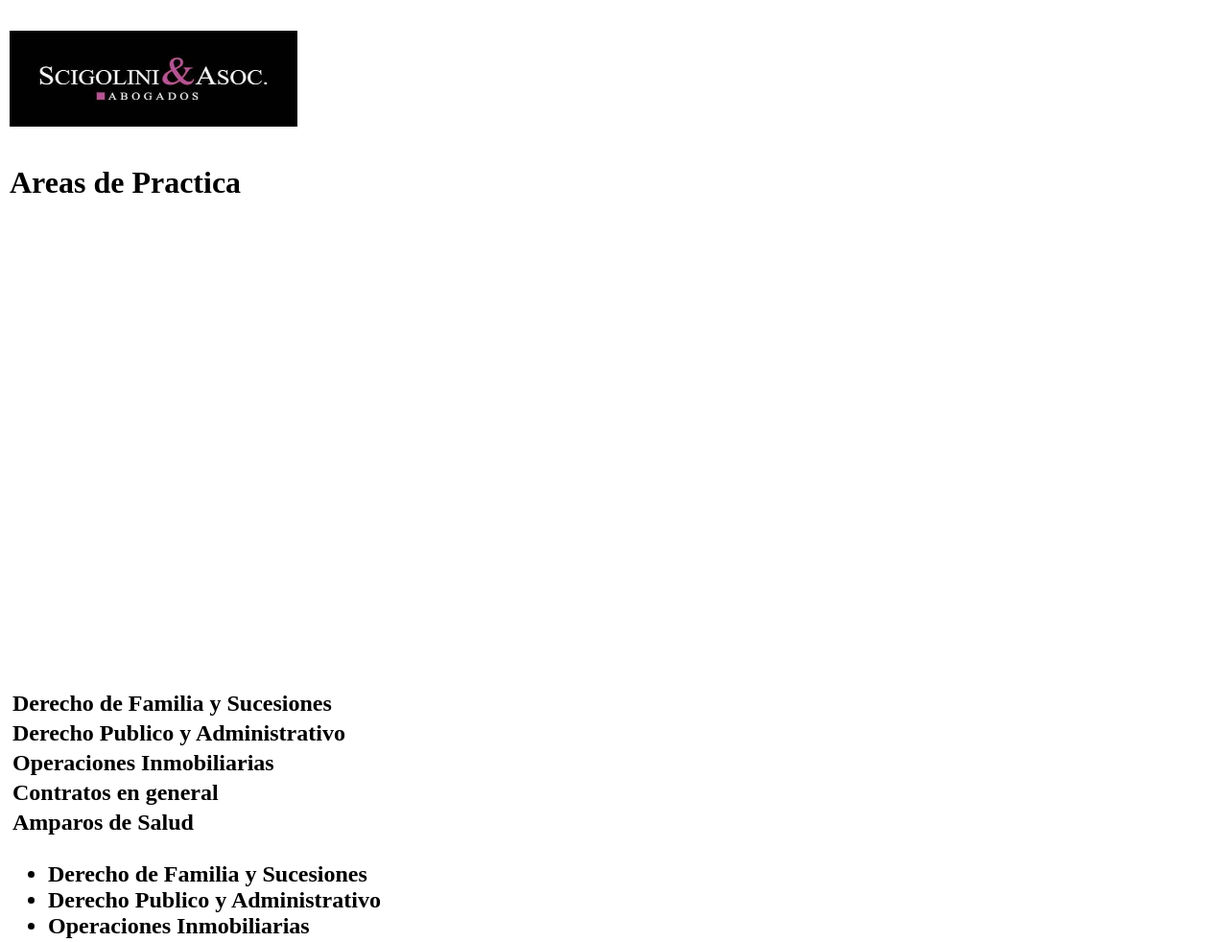
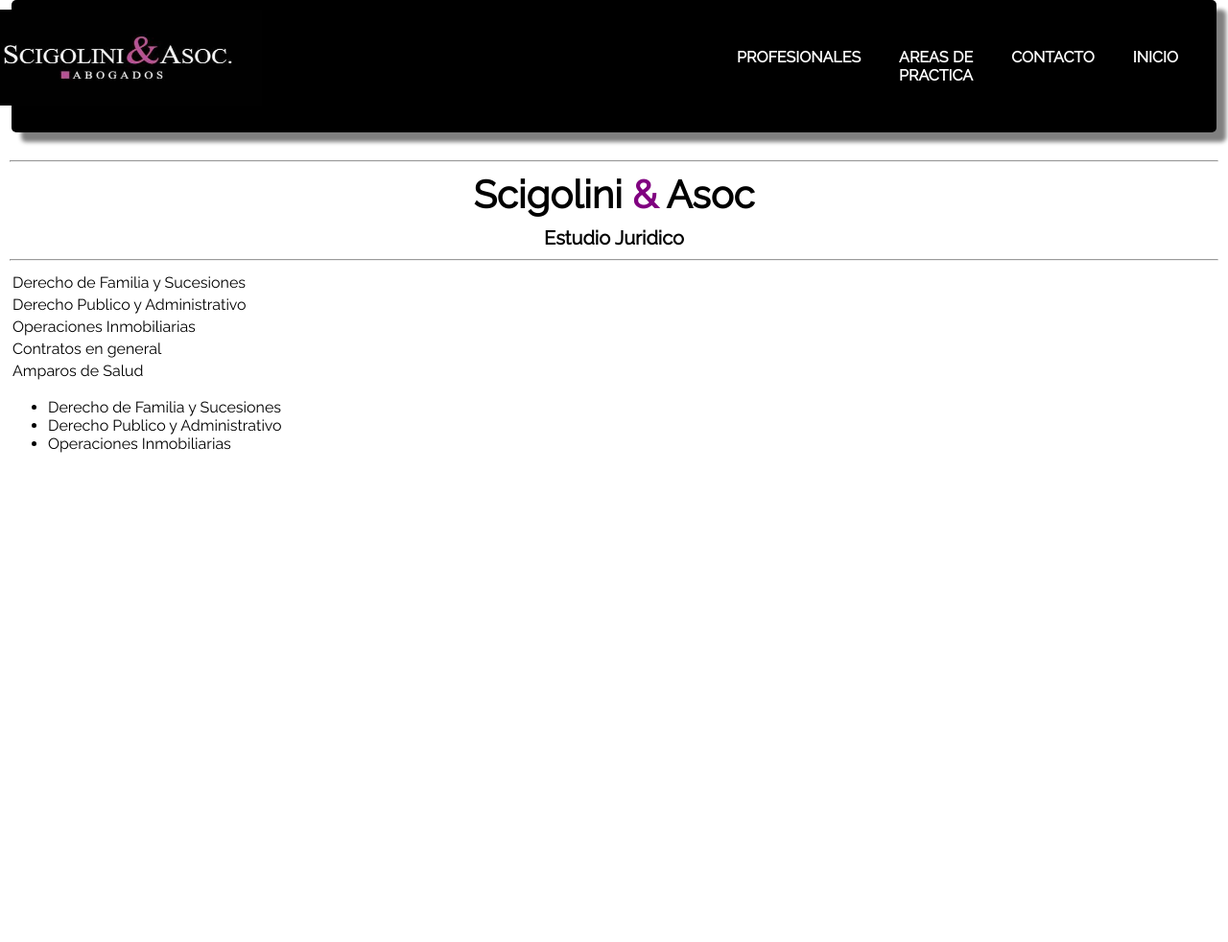
Before and after one commit to atomaculus/CapituloDos, a plain HTML site: page areaspractica.html in a window 1280 px wide. Shown: the whole page at 96% size. After the commit the page ends 800 px from the top, so only its background shows below. Drawn offline with Linux system fonts and the light colour scheme.

Commit message:
solapas prolijas

```diff
--- a/areaspractica.html
+++ b/areaspractica.html
@@ -1,19 +1,29 @@
 <!DOCTYPE html>
-<html>
+<html lang="en">
   <head>
-    <meta charset="utf-8">
-    <meta name="viewport" content="width=device-width">
-    <title>Areas de Practica-Scigolini&Asoc</title>
+    <meta charset="UTF-8">
+    <meta name="viewport" content="width=device-width, initial-scale=1.0">
+    <meta http-equiv="X-UA-Compatible" content="ie=edge">
+    <title>Scigolini&Asoc</title>
+    <link href="https://fonts.googleapis.com/css2?family=Raleway&display=swap" rel="stylesheet"> <!--Link de letra-->
     <link href="style.css" rel="stylesheet" type="text/css" />
-    <h1 id="titulo"> <p><a href="https://scigolini-asoc.netlify.app/"><img src="/LogoScigoliniAsoc.jpg" width="300" height="100" alt="Scigolini&Asoc"></a></p></h1>
-    <h1> Areas de Practica</h1>
+    <script src="script.js"></script>
   </head>
   <body>
-    <p><a class="barra" id="bar1" href="/profesionales.html">Profesionales</a></p>
-    <p><a class="barra" id="bar2" href="/areaspractica.html">Areas de Practica</a></p>
-    <p><a class="barra" id="bar3" href="/conacto.html">Contacto</a></p>
-    <p><a class="barra" id="bar4" href="https://scigolini-asoc.netlify.app/">Inicio</a></p>
-      <h2><br>
+    <nav>
+    <a id="fotologo" href="https://scigolini-asoc.netlify.app/"><img src="/LogoScigoliniAsoc.jpg" width="300" height="100" alt="Scigolini&Asoc"></a>
+    <button id="navboton" onclick="accion()">MENU</button>
+    <a class="barra desaparece" href="/profesionales.html">PROFESIONALES</a>
+    <a class="barra desaparece" href="/areaspractica.html">AREAS DE PRACTICA</a>
+    <a class="barra desaparece" href="/conacto.html">CONTACTO</a>
+    <a class="barra desaparece" href="/index.html">INICIO</a>
+    </nav>
+    <br>
+    <div class="introbody">
+    <hr>
+    <p class="introbody arriba">Scigolini <span class="amp">&amp</span> Asoc</p> <p class="introbody abajo">Estudio Juridico</p>
+    <hr>
+    </div>
   <table>
     <tr>
         <td>Derecho de Familia y Sucesiones</td>
```
Also changed, not shown: conacto.html (+21 -9 lines), profesionales.html (+21 -9 lines).
